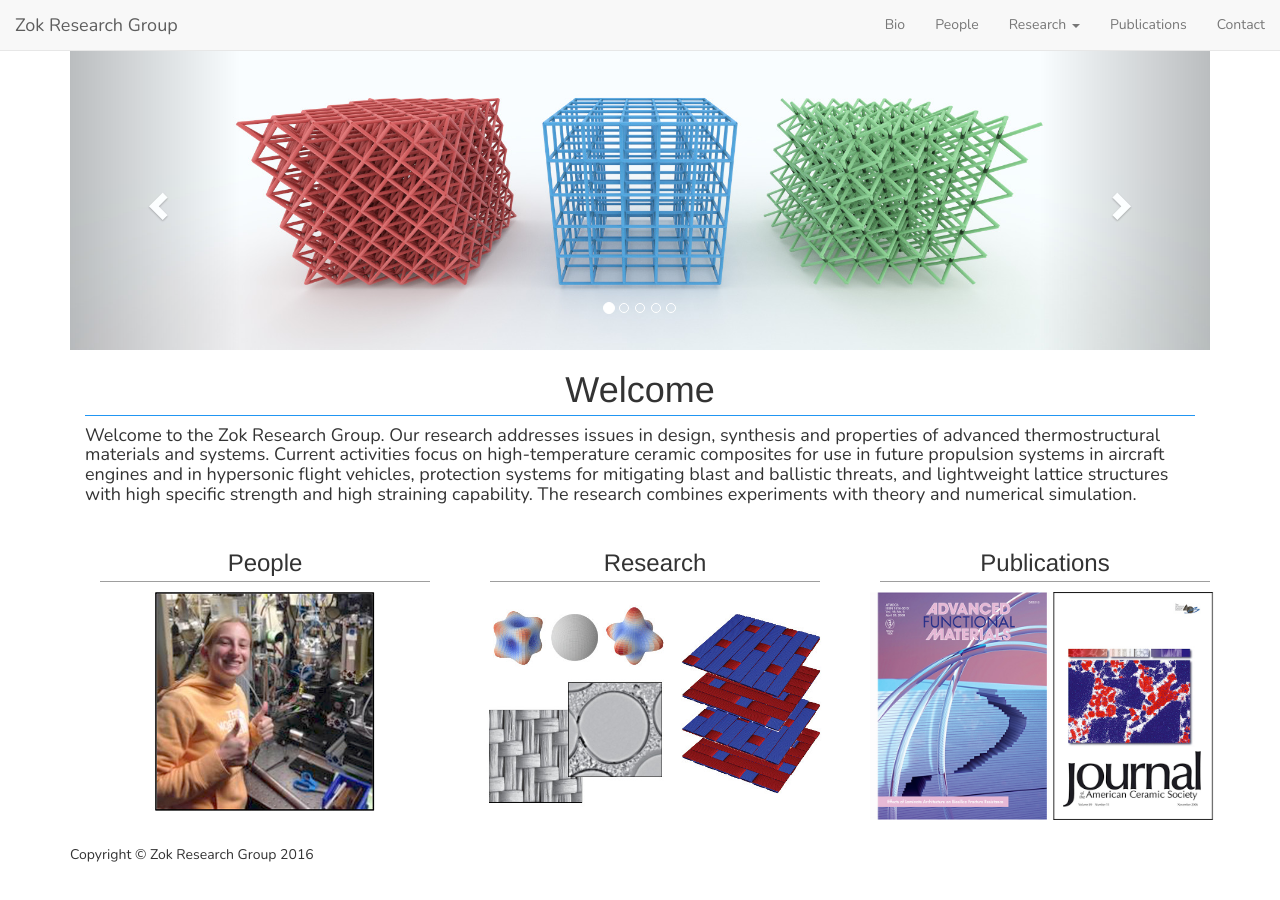
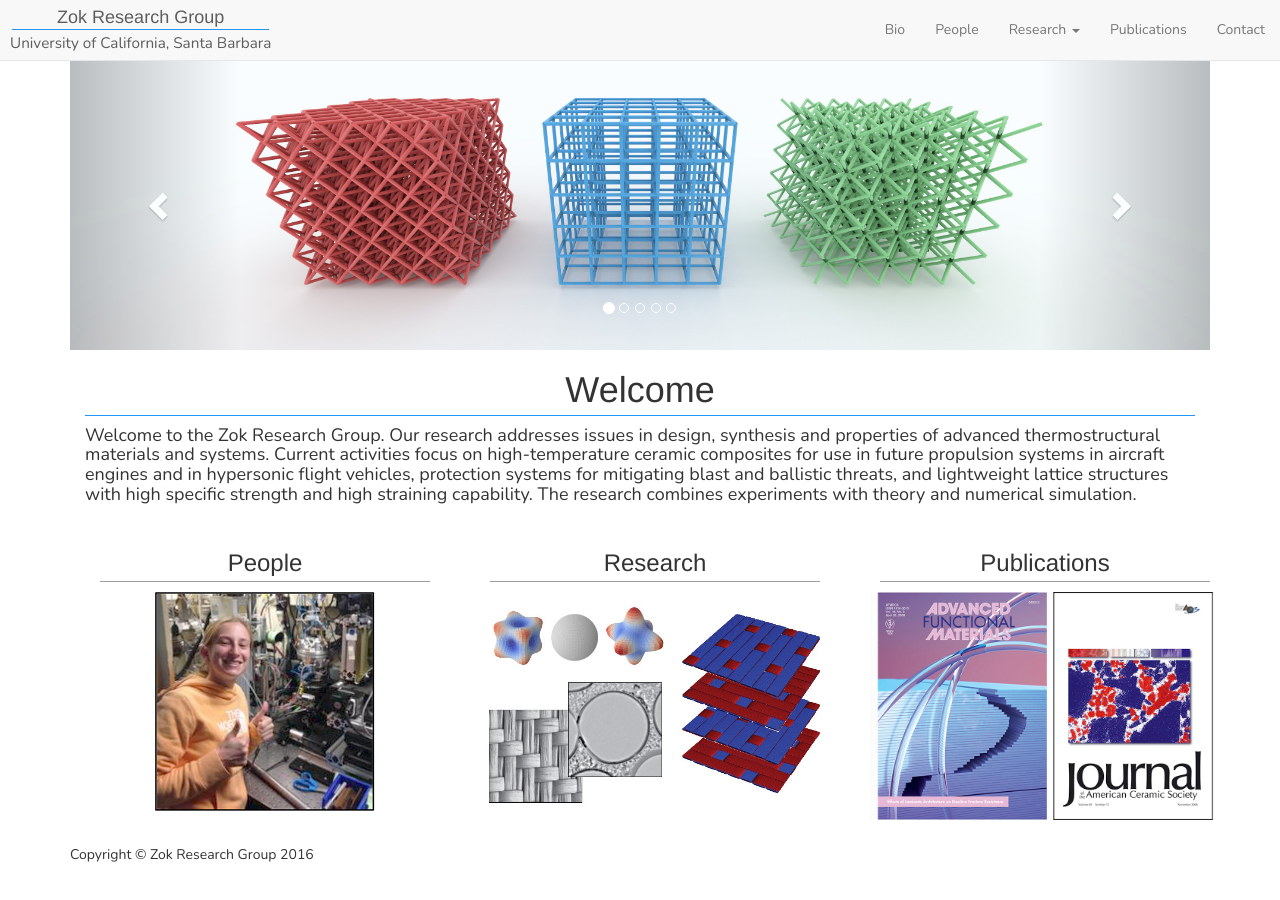
Before and after one commit to latture/zok-group-website, a Jekyll site: the page built from index.html, in a window 1280 px wide. Built offline with Jekyll 4.4.1, drawn with Linux system fonts in a browser that asks for light colours; some web fonts are replaced.

Commit message:
Updated navbar brand styling and text.

```diff
--- a/_includes/navbar.html
+++ b/_includes/navbar.html
@@ -13,7 +13,7 @@
                 <span class="icon-bar"></span>
                 <span class="icon-bar"></span>
             </button>
-            <a class="navbar-brand" href="{{site.baseurl}}/">{{site.title}}</a>
+            <a class="navbar-brand" href="{{site.baseurl}}/"><p class="navbar-brand-heading">{{site.title}}</p><p><small>University of California, Santa Barbara</small></p></a>
         </div>
 
         <!-- Collect the nav links, forms, and other content for toggling -->
--- a/assets/css/style.scss
+++ b/assets/css/style.scss
@@ -4,6 +4,7 @@ $brand-primary: #{{site.color.primary}};
 $brand-secondary: #{{site.color.secondary}};
 $font-family-sans-serif:  "Nunito", "Helvetica Neue", Helvetica, Arial, sans-serif;
 $font-family-sans-serif-heading: "Muli", "Helvetica Neue", Helvetica, Arial, sans-serif;
+$navbar-height: 60px;
 
 @import "bootstrap";
 @import "bootstrap/mixins";
@@ -15,6 +16,23 @@ $font-family-sans-serif-heading: "Muli", "Helvetica Neue", Helvetica, Arial, san
 body {
     margin-top: 50px;
 }
+
+/*
+********* Navbar *********
+*/
+
+.navbar-brand {
+    text-align: center;
+    padding: 5px 5px 5px 10px;
+
+    .navbar-brand-heading {
+        font-family: $font-family-sans-serif-heading;
+        padding-bottom: 2px;
+        margin: 2px;
+        @include border-bottom($brand-primary);
+    }
+}
+
 
 /*
 ********* Welcome *********
```
